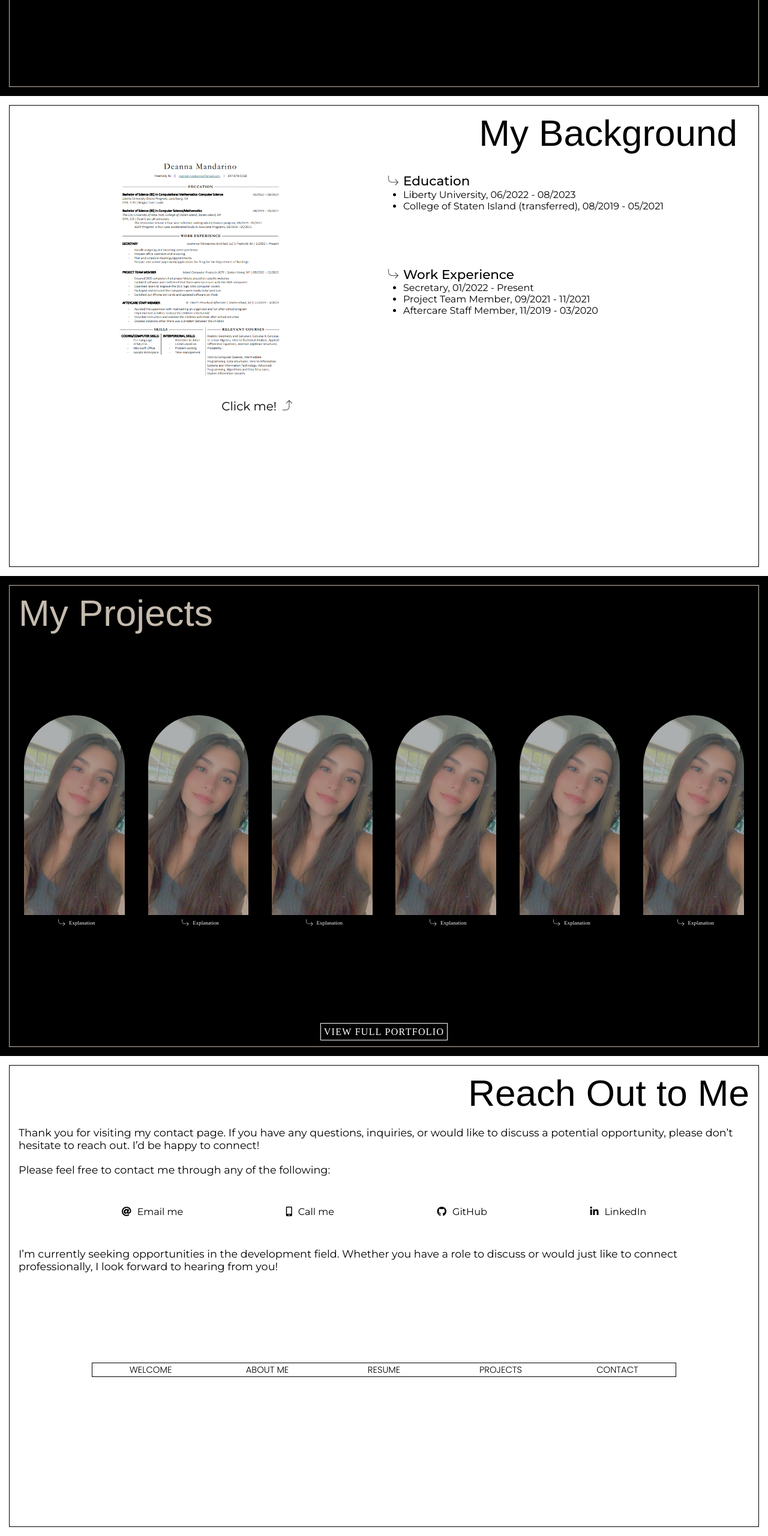
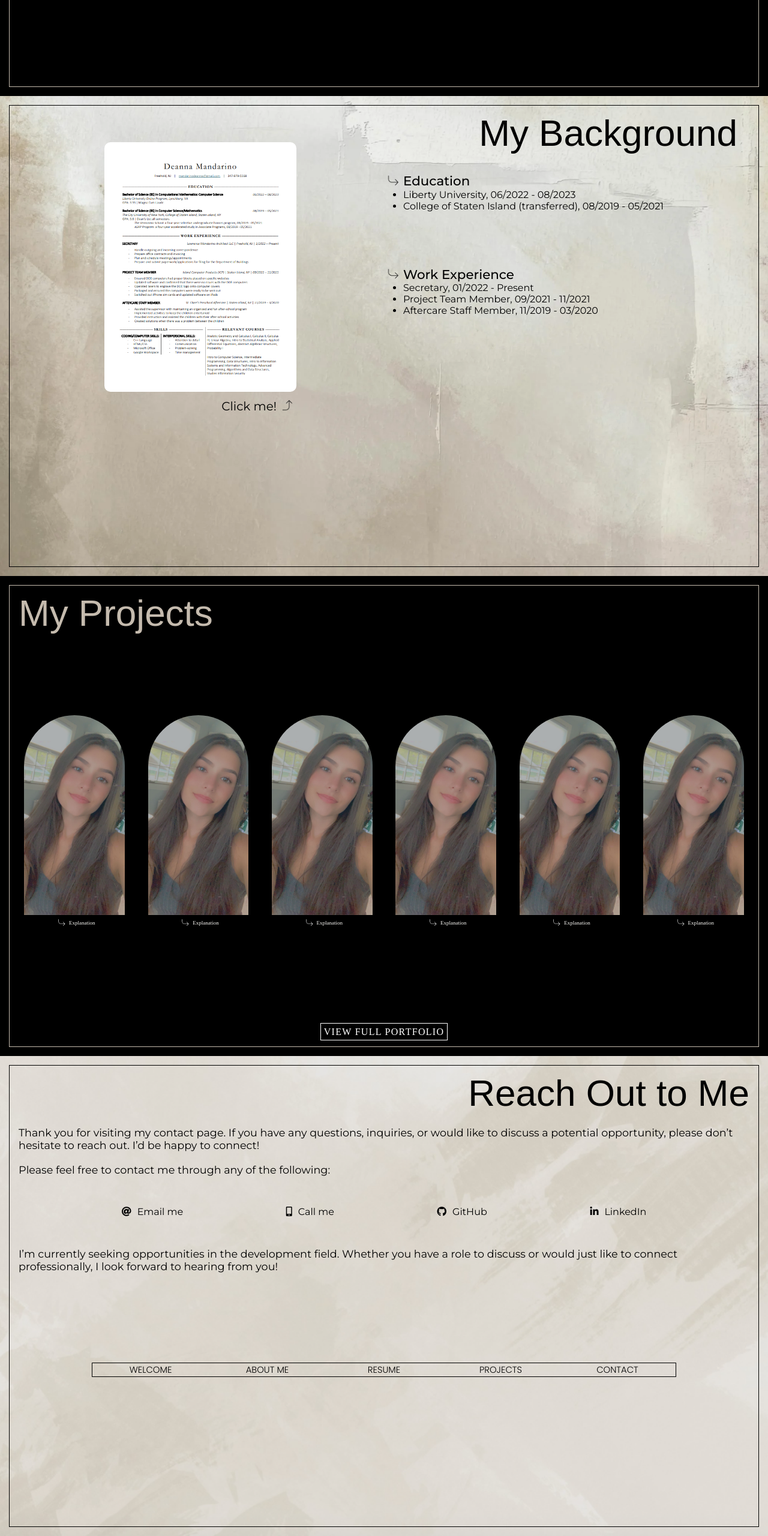
Before and after one commit to DeannaMandarino/personal-webpage, a plain HTML site: page index.html in a window 1280 px wide. Shown: the part 1532-4092 px from the top of the page at 60% size. Drawn offline with nearby package versions, Linux system fonts and the light colour scheme; the site is published under a folder, as on GitHub Pages, so addresses that start at the root find nothing; a web font is replaced by a local one.

Commit message:
Edited file path for background image

```diff
--- a/styles/contact.css
+++ b/styles/contact.css
@@ -1,5 +1,5 @@
 .contact {
-  background-image: url('/images/beige-background2.png');
+  background-image: url('../images/beige-background2.png');
   background-position: 70% 50%;
   background-repeat: no-repeat;
   background-size: cover;
--- a/styles/resume.css
+++ b/styles/resume.css
@@ -1,5 +1,5 @@
 .resume {
-  background-image: url('/images/beige-background.webp');
+  background-image: url('../images/beige-background.webp');
   background-size: cover;
   background-position: center;
   background-repeat: no-repeat;
```
